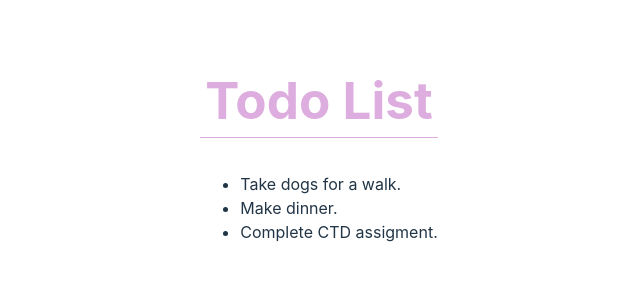
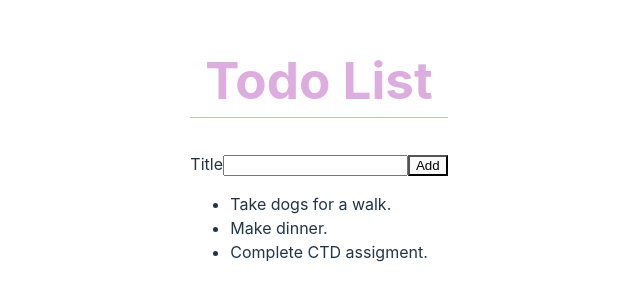
Before and after one commit to linakl19/react-todo, a React (Vite) app: page / in a window 1280 px wide. Shown: the part 251-552 px from the top of the page, without its empty margins (321-961 px from the left). Built offline with nearby package versions, Linux system fonts and the light colour scheme.

Commit message:
Created instance of AddTodoForm component.

```diff
--- a/src/App.jsx
+++ b/src/App.jsx
@@ -3,7 +3,7 @@ import reactLogo from './assets/react.svg'
 import viteLogo from '/vite.svg'
 import './App.css'
 import TodoList from './TodoList'
-
+import AddTodoForm from './AddTodoForm'
 
 //App component
 function App() {
@@ -12,6 +12,7 @@ function App() {
       <div>
         {/* Level 1 heading */}
         <h1>Todo List</h1>
+        <AddTodoForm />
         <TodoList />
       </div>
     </>
```
